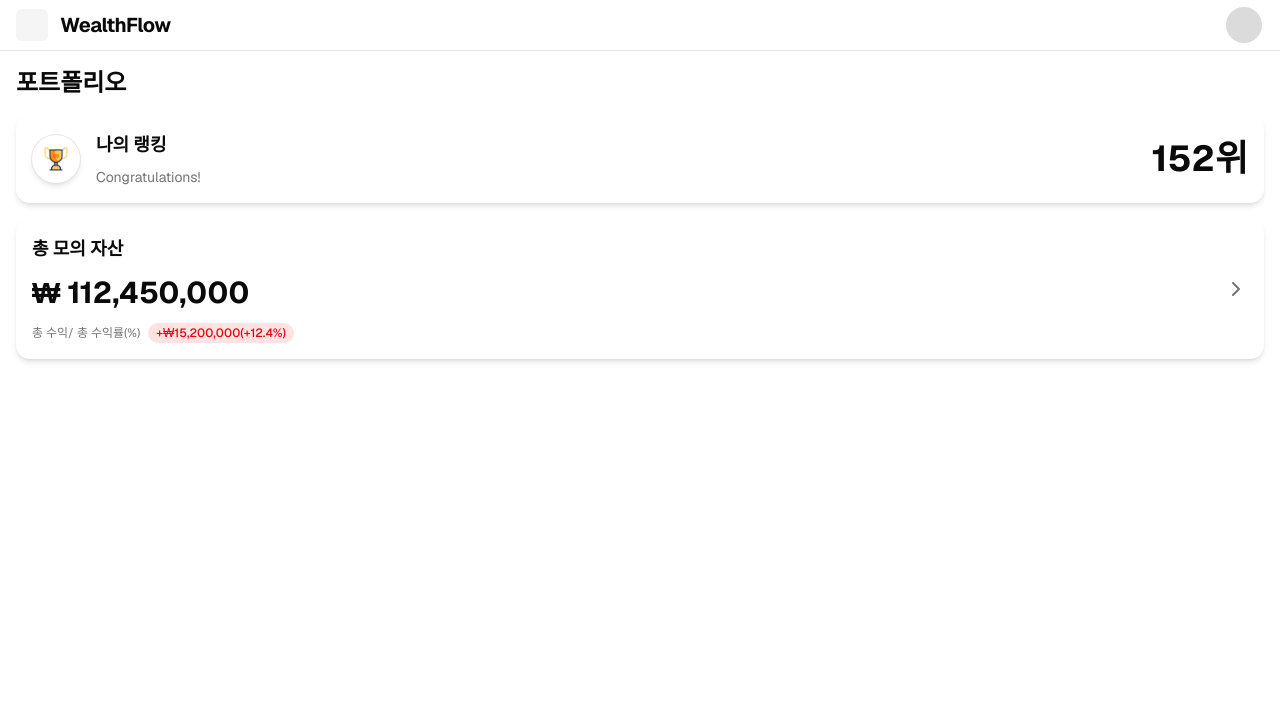
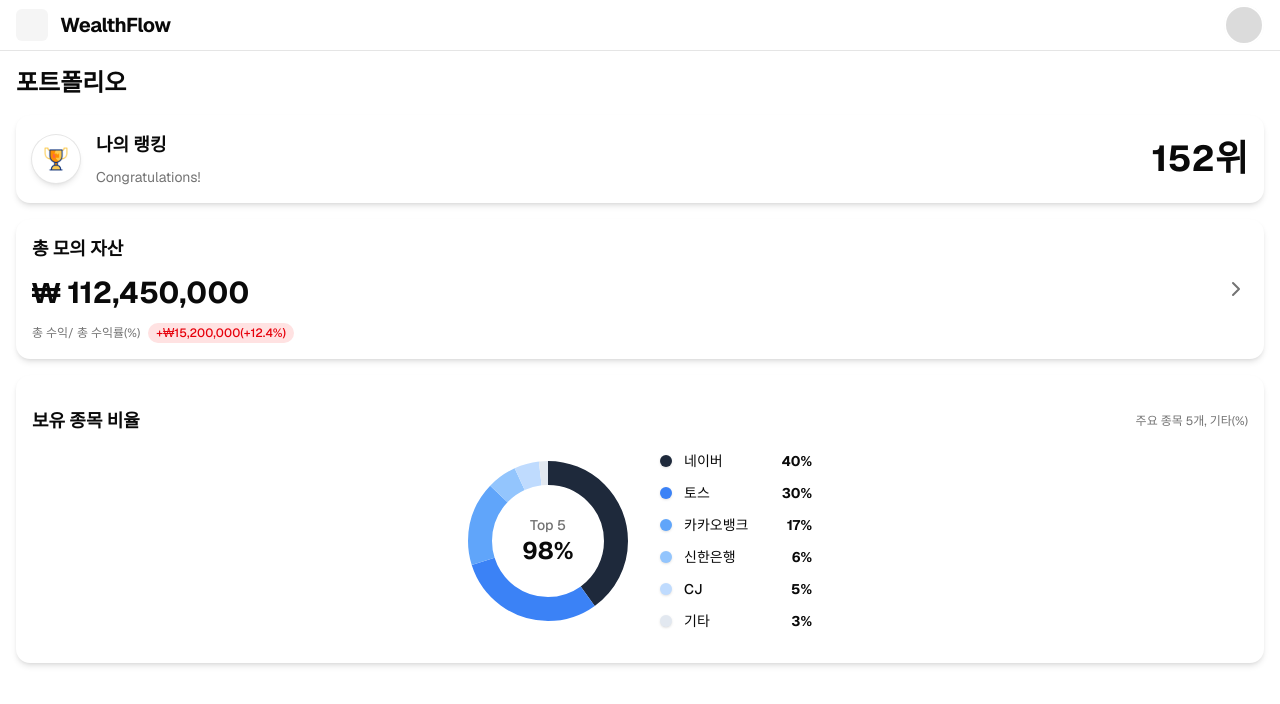
Before and after one commit to goorm-team-nexus/wealthflow-frontend, a Next.js app: page /portfolio in a window 1280 px wide. Shown: the top 704 px of the page. Built offline with nearby package versions, Linux system fonts and the light colour scheme; a web font is replaced by a local one.

Commit message:
feat: create portfolio page with donut chart for holdings ratio visualization

```diff
--- a/src/app/portfolio/page.tsx
+++ b/src/app/portfolio/page.tsx
@@ -1,3 +1,4 @@
+import PortfolioHoldingsRatio from "@/components/portfolio/PortfolioHoldingsRatio";
 import PortfolioMyRanking from "@/components/portfolio/PortfolioMyRanking";
 import PortfolioTotalAssets from "@/components/portfolio/PortfolioTotalAssets";
 
@@ -12,6 +13,7 @@ export default function PortfolioPage() {
       <h1 className="text-2xl font-bold">포트폴리오</h1>
       <PortfolioMyRanking />
       <PortfolioTotalAssets />
+      <PortfolioHoldingsRatio />
     </main>
   );
 }
--- /dev/null
+++ b/src/components/portfolio/PortfolioHoldingsRatio.tsx
@@ -0,0 +1,102 @@
+"use client";
+
+import { Card, CardContent } from "@/components/ui/card";
+
+type HoldingRatio = {
+  name: string;
+  ratio: number;
+  color: string;
+};
+
+const HOLDINGS_DATA: HoldingRatio[] = [
+  { name: "네이버", ratio: 40, color: "#1e293b" }, // slate-800
+  { name: "토스", ratio: 30, color: "#3b82f6" }, // blue-500
+  { name: "카카오뱅크", ratio: 17, color: "#60a5fa" }, // blue-400
+  { name: "신한은행", ratio: 6, color: "#93c5fd" }, // blue-300
+  { name: "CJ", ratio: 5, color: "#bfdbfe" }, // blue-200
+  { name: "기타", ratio: 3, color: "#e2e8f0" }, // slate-200
+];
+
+const TOP_5_TOTAL = 98;
+
+export default function PortfolioHoldingsRatio() {
+  // SVG Donut Chart Constants
+  const size = 160;
+  const strokeWidth = 24;
+  const center = size / 2;
+  const radius = (size - strokeWidth) / 2;
+  const circumference = 2 * Math.PI * radius;
+
+  const chartData = HOLDINGS_DATA.reduce(
+    (acc, item) => {
+      const prev = acc[acc.length - 1];
+      const offset = prev ? prev.offset + prev.ratio : 0;
+      return [...acc, { ...item, offset }];
+    },
+    [] as (HoldingRatio & { offset: number })[],
+  );
+
+  return (
+    <Card className="bg-card ring-0 shadow-md">
+      <CardContent className="p-4">
+        <div className="flex items-center justify-between mb-4">
+          <h3 className="text-lg font-semibold">보유 종목 비율</h3>
+          <span className="text-xs text-muted-foreground">주요 종목 5개, 기타(%)</span>
+        </div>
+
+        <div className="flex items-center justify-center gap-8">
+          {/* Left: Donut Chart */}
+          <div className="relative flex items-center justify-center shrink-0">
+            <svg width={size} height={size} className="transform -rotate-90">
+              {chartData.map((item, index) => {
+                const strokeDasharray = `${(item.ratio / 100) * circumference} ${circumference}`;
+                const strokeDashoffset = -((item.offset / 100) * circumference);
+
+                return (
+                  <circle
+                    key={index}
+                    cx={center}
+                    cy={center}
+                    r={radius}
+                    fill="transparent"
+                    stroke={item.color}
+                    strokeWidth={strokeWidth}
+                    strokeDasharray={strokeDasharray}
+                    strokeDashoffset={strokeDashoffset}
+                    className="transition-all duration-500 ease-in-out"
+                  />
+                );
+              })}
+            </svg>
+
+            {/* Center Text */}
+            <div className="absolute inset-0 flex flex-col items-center justify-center transform rotate-0">
+              <span className="text-sm text-muted-foreground font-medium">Top 5</span>
+              <span className="text-2xl font-bold">{TOP_5_TOTAL}%</span>
+            </div>
+          </div>
+
+          {/* Right: Legend */}
+          <div className="shrink-0">
+            <ul className="space-y-3">
+              {HOLDINGS_DATA.map((item, index) => (
+                <li key={index} className="flex items-center group cursor-pointer">
+                  <div className="flex items-center gap-3 w-28">
+                    <div
+                      className="w-3 h-3 rounded-full shadow-sm group-hover:scale-125 transition-transform shrink-0"
+                      style={{ backgroundColor: item.color }}
+                    />
+                    <span className="text-sm font-medium text-foreground truncate">
+                      {item.name}
+                    </span>
+                  </div>
+                  <span className="text-sm font-bold w-10 text-right">{item.ratio}%</span>
+                </li>
+              ))}
+            </ul>
+          </div>
+        </div>
+      </CardContent>
+    </Card>
+  );
+}
```
